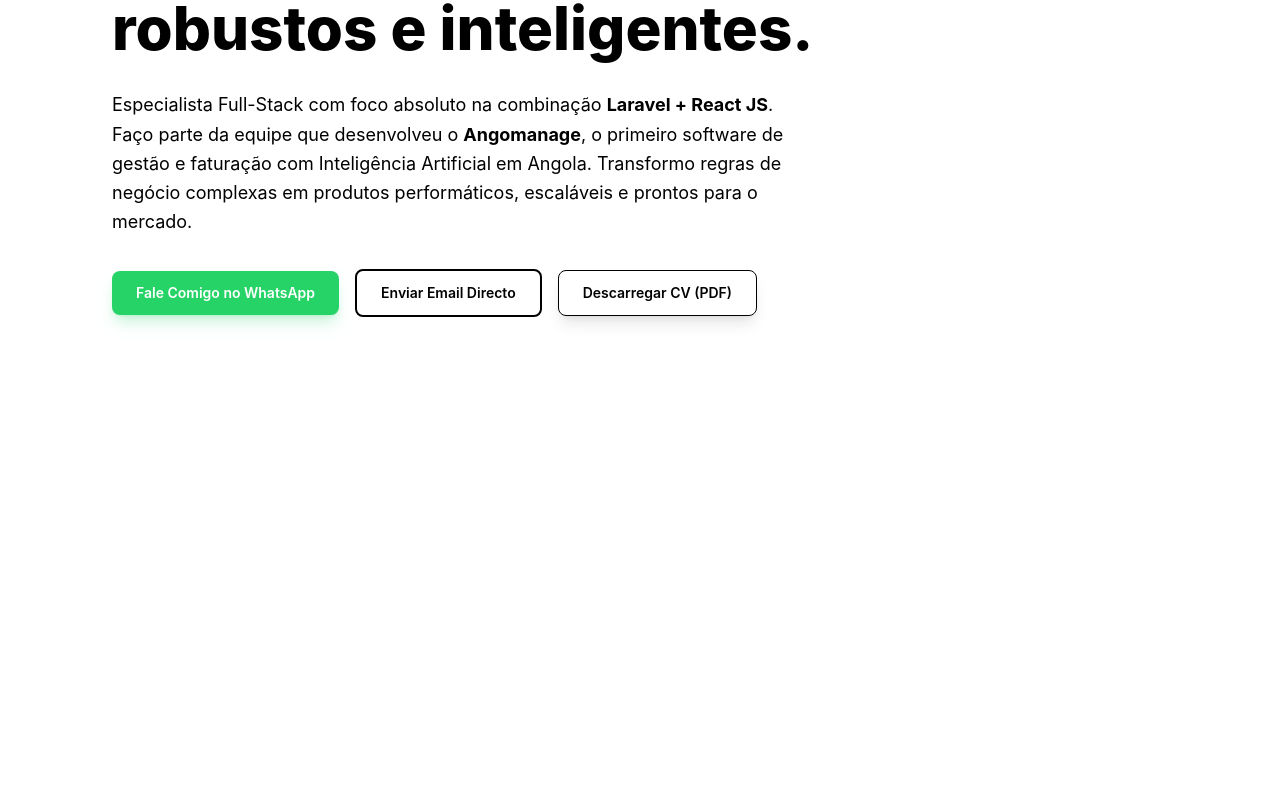
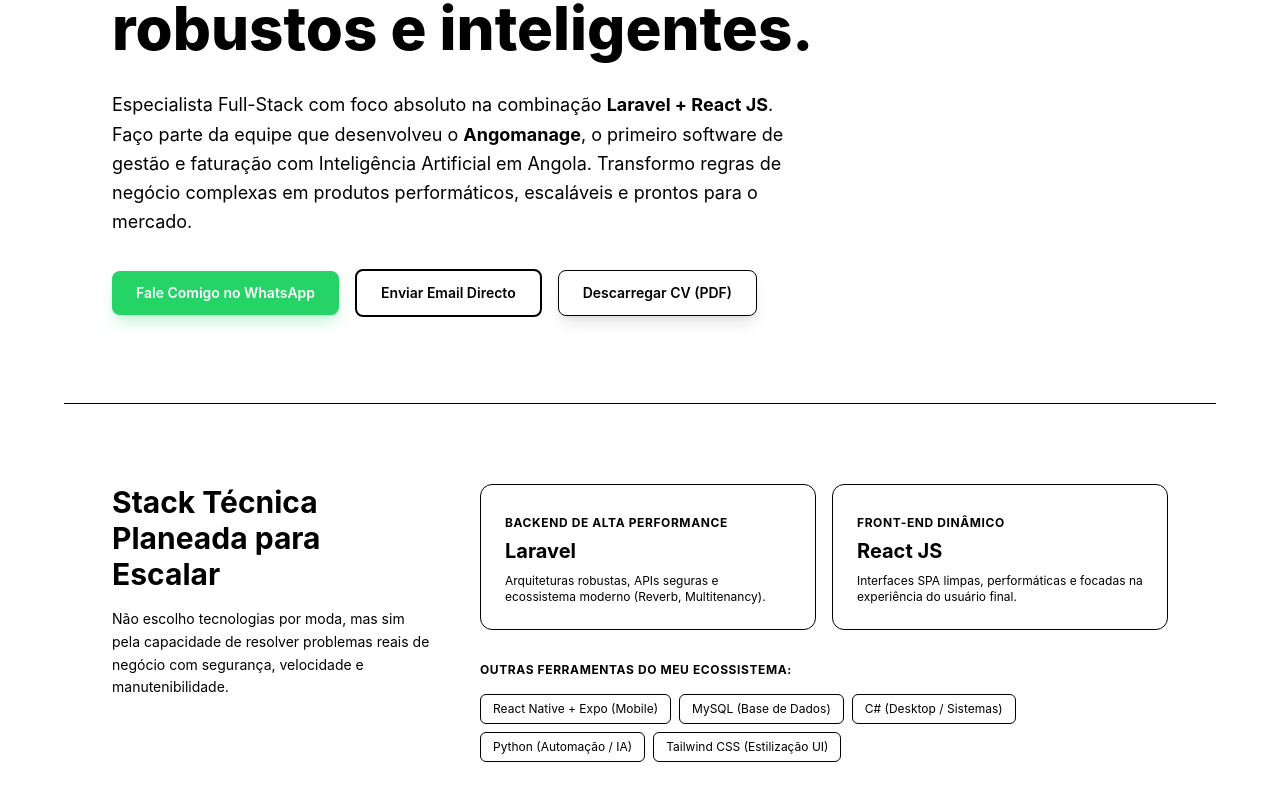
Before and after one commit to juliotms1-dev/Dev-J-Portfolio, a React (Vite) app: page / in a window 1280 px wide. Shown: the part 346-1146 px from the top of the page. Before the commit the page ends 800 px from the top, so only its background shows below. Built offline with nearby package versions, Linux system fonts and the light colour scheme.

Commit message:
Adicionar seção de stacks

```diff
--- a/src/Pages/HomeScreen/index.jsx
+++ b/src/Pages/HomeScreen/index.jsx
@@ -2,7 +2,8 @@
 import React from 'react';
 import Header from '../../components/Header';
 import HeroSection from '../../components/Hero';
-// import TechStack from '../components/TechStack';
+import TechStack from '../../components/TechStack';
+
 // import Footer from '../components/Footer';
 
 export default function HomeScreen() {
@@ -14,7 +15,7 @@
       {/* Conteúdo Principal com Storytelling e CTAs */}
       <main>
         <HeroSection />
-        {/* <TechStack /> */}
+        <TechStack />
         {/* Futuramente as secções de Blog e Portfólio dinâmico entrarão aqui */}
       </main>
 
--- /dev/null
+++ b/src/components/TechStack/index.jsx
@@ -0,0 +1,61 @@
+// portfolio/src/components/TechStack.jsx
+import React from 'react';
+
+export default function TechStack() {
+  const mainStacks = [
+    { name: 'Laravel', role: 'Backend de Alta Performance', desc: 'Arquiteturas robustas, APIs seguras e ecossistema moderno (Reverb, Multitenancy).' },
+    { name: 'React JS', role: 'Front-end Dinâmico', desc: 'Interfaces SPA limpas, performáticas e focadas na experiência do usuário final.' },
+  ];
+
+  const secondaryStacks = [
+    { name: 'React Native + Expo', type: 'Mobile' },
+    { name: 'MySQL', type: 'Base de Dados' },
+    { name: 'C#', type: 'Desktop / Sistemas' },
+    { name: 'Python', type: 'Automação / IA' },
+    { name: 'Tailwind CSS', type: 'Estilização UI' }
+  ];
+
+  return (
+    <section id="stacks" className="py-20 px-6 md:px-12 max-w-6xl mx-auto border-t border-brand-light/5">
+      <div className="grid md:grid-cols-3 gap-12">
+
+        {/* Lado Esquerdo - Chamada Persuasiva */}
+        <div className="md:col-span-1">
+          <h2 className="font-montserrat font-bold text-2xl md:text-3xl text-brand-light mb-4">
+            Stack Técnica Planeada para <span className="text-brand-purple">Escalar</span>
+          </h2>
+          <p className="font-poppins text-sm text-brand-light/60 leading-relaxed">
+            Não escolho tecnologias por moda, mas sim pela capacidade de resolver problemas reais de negócio com segurança, velocidade e manutenibilidade.
+          </p>
+        </div>
+
+        {/* Lado Direito - As Tecnologias */}
+        <div className="md:col-span-2 space-y-8">
+          {/* Main Stacks */}
+          <div className="grid sm:grid-cols-2 gap-4">
+            {mainStacks.map((stack) => (
+              <div key={stack.name} className="p-6 rounded-xl bg-brand-light/[0.02] border border-brand-light/5 hover:border-brand-pink/20 transition-all">
+                <span className="text-xs font-poppins font-bold uppercase text-brand-pink tracking-wider">{stack.role}</span>
+                <h3 className="font-montserrat font-bold text-xl text-brand-light mt-1 mb-2">{stack.name}</h3>
+                <p className="font-poppins text-xs text-brand-light/60">{stack.desc}</p>
+              </div>
+            ))}
+          </div>
+
+          {/* Outras Competências */}
+          <div>
+            <h4 className="font-poppins text-xs font-bold uppercase text-brand-light/40 tracking-wider mb-4">Outras Ferramentas do meu Ecossistema:</h4>
+            <div className="flex flex-wrap gap-2">
+              {secondaryStacks.map((stack) => (
+                <span key={stack.name} className="px-3 py-1.5 rounded-md bg-brand-dark border border-brand-light/10 font-poppins text-xs text-brand-light/80 hover:border-brand-purple/40 transition-colors">
+                  {stack.name} <path className="text-brand-light/30">({stack.type})</path>
+                </span>
+              ))}
+            </div>
+          </div>
+
+        </div>
+      </div>
+    </section>
+  );
+}
```
